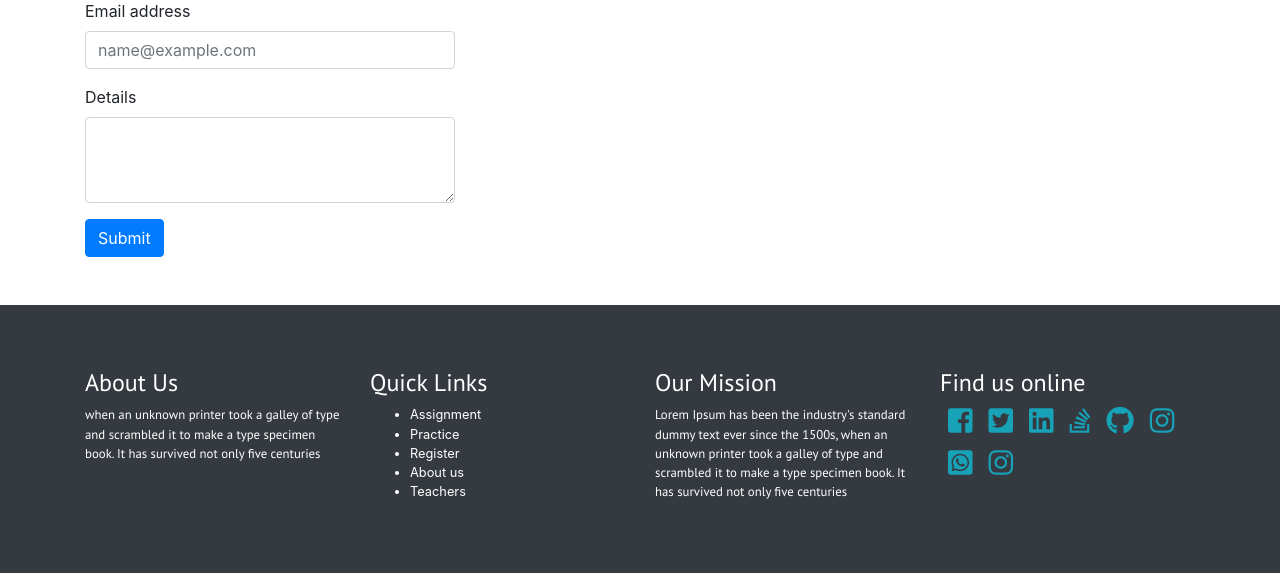
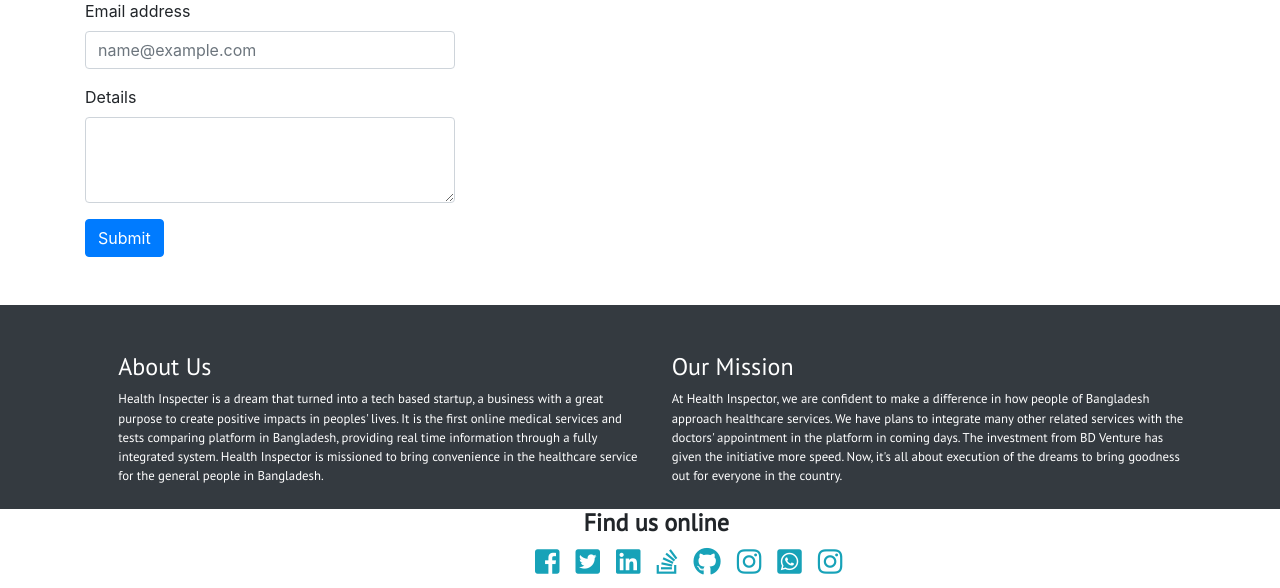
Before and after one commit to mmrumii/health_inspector, a Flask app: page /contact in a window 1280 px wide. Shown: the part 323-911 px from the top of the page. Run offline with Flask 2, Linux system fonts and the light colour scheme; some libraries are stand-ins or nearby versions; some web fonts are replaced.

Commit message:
resolving footer issues

```diff
--- a/templates/footer.html
+++ b/templates/footer.html
@@ -1,11 +1,11 @@
-<section class="bg-dark pt-3 pb-2 text-white">
-    <div class="container py-5">
-        <div class="row">
-            <div class="col-3">
+<section class="bg-dark pt-5 pb-2 text-white">
+    <div class="container py-6">
+        <div class="row" style="padding-left: 3%" >
+            <div class="col-6" >
                 <h4 class="fnt_ptsans">About Us</h4>
-                <p class="small fnt_ptsans">when an unknown printer took a galley of type and scrambled it to make a type specimen book. It has survived not only five centuries</p>
+                <p class="small fnt_ptsans">Health Inspecter is a dream that turned into a tech based startup, a business with a great purpose to create positive impacts in peoples' lives. It is the first online medical services and tests comparing platform in Bangladesh, providing real time information through a fully	integrated system. Health Inspector is missioned to bring convenience in the healthcare service for the general people in Bangladesh.</p>
             </div>
-            <div class="col-3">
+      <!--     <div class="col-4">
                 <h4 class="fnt_ptsans">Quick Links</h4>
                 <ul class="small">
                     <li>Assignment</li>
@@ -14,13 +14,27 @@
                     <li>About us</li>
                     <li>Teachers</li>
                 </ul>
+            </div>    -->
+            <div class="col-6">
+                <h4 class="fnt_ptsans">Our Mission</h4>
+                <p class="small fnt_ptsans">At Health Inspector, we are confident to make a difference in how people of Bangladesh approach	healthcare services. We have plans to integrate many other related services with the doctors'	appointment in the platform in coming days. The investment from BD Venture has given the	initiative more speed. Now, it's all about execution of the dreams to bring goodness out for	everyone in the country.</p>
+            </div style= "display:inline-block;
+            margin-left: 40px;">
+            <div>
+
             </div>
-            <div class="col-3">
-                <h4 class="fnt_ptsans">Our Mission</h4>
-                <p class="small fnt_ptsans">Lorem Ipsum has been the industry's standard dummy text ever since the 1500s, when an unknown printer took a galley of type and scrambled it to make a type specimen book. It has survived not only five centuries</p>
+            <div>
+
                 </div>
-            <div class="col-3">
-                <h4 class="fnt_ptsans">Find us online</h4>
+
+        </div>
+
+    </div>
+
+</section>
+<div class=" pb-2 text-black" style="padding-left: 40%">
+            <div class="col-7"  >
+                    <h4 class="fnt_ptsans" style="font-weight:bolder; padding-left: 13.5%">Find us online</h4>
                     <h3 class="float-left mx-2 text-info"><i class="fab fa-facebook-square"></i></h3>
                     <h3 class="float-left mx-2 text-info"><i class="fab fa-twitter-square"></i></h3>
                     <h3 class="float-left mx-2 text-info"><i class="fab fa-linkedin"></i></h3>
@@ -31,5 +45,14 @@
                     <h3 class="float-left mx-2 text-info"><i class="fab fa-instagram"></i></h3>
                 </div>
                 </div>
+
+
+               <!--
+                <span class="container py-6" style="background: black">
+<div>
+        <p class="text-center footer_copyright"><i class="fa fa-copyright" aria-hidden="true"></i> 2018 Health Inspector Ltd. All rights reserved.<br></p>
+
 </div>
-</section>
+</span>
+
+-->
```
Lines whose indentation alone changed are shown as unchanged.
